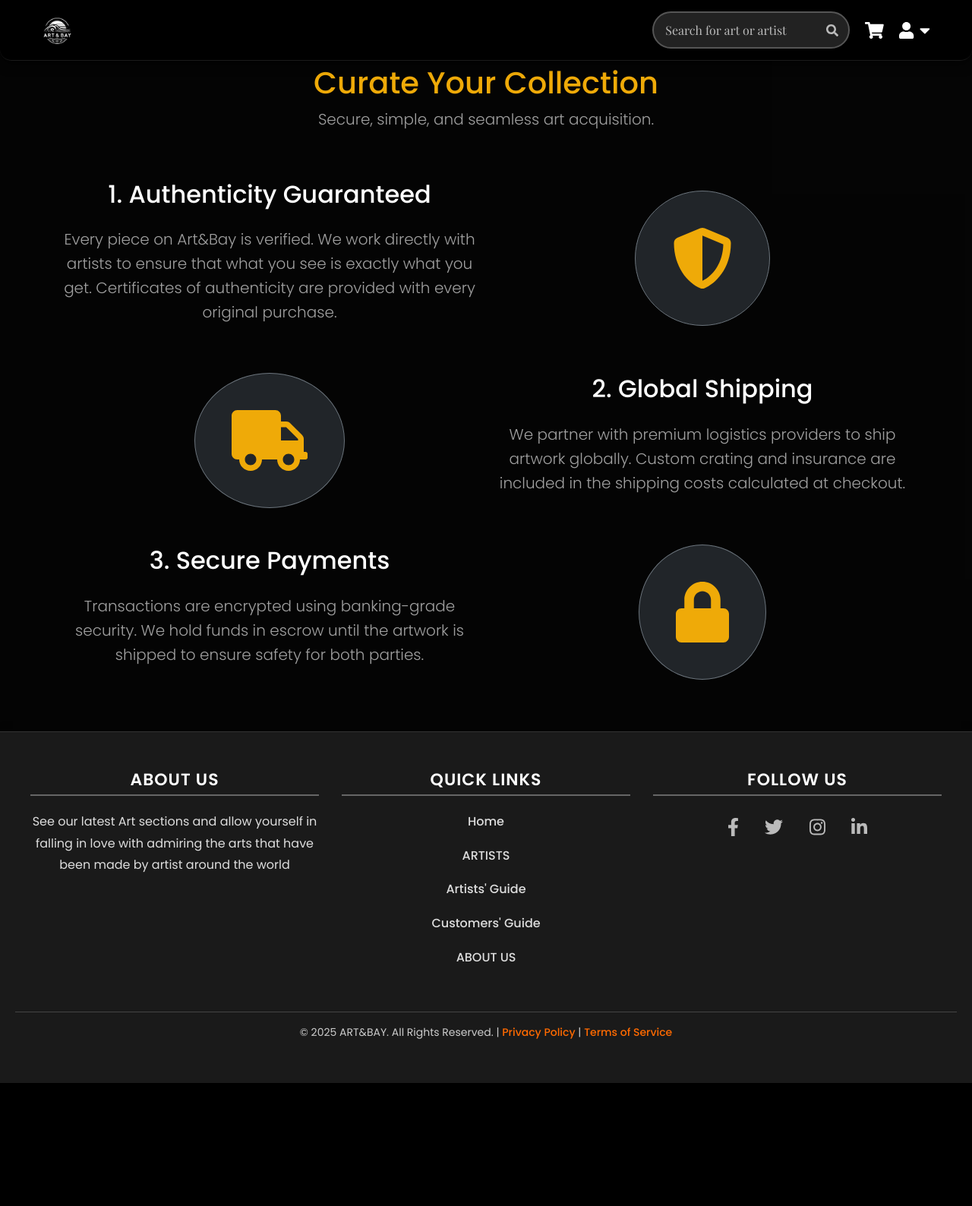
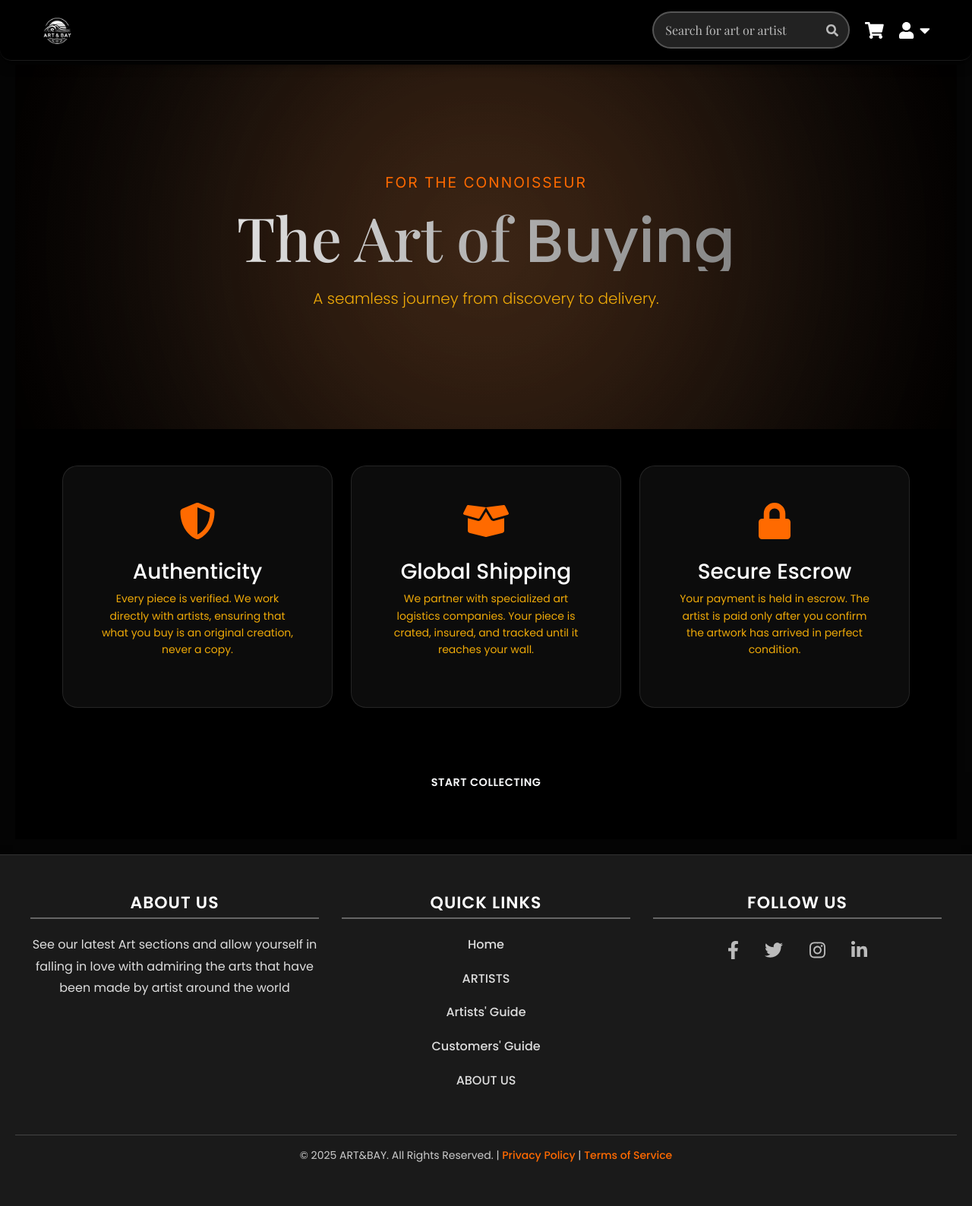
Before and after one commit to yadhu-tj/ART-BAY, a Flask app: page /guide/customers in a window 1280 px wide. Shown: the whole page at 76% size. Before the commit the page ends 1426 px from the top, so only its background shows below. Run offline with Flask 3, Linux system fonts and the light colour scheme; some libraries are stand-ins or nearby versions.

Commit message:
Revamped artist and customer guide pages with updated content and improved layout for better user engagement.

```diff
--- a/templates/info/guide_customers.html
+++ b/templates/info/guide_customers.html
@@ -1,53 +1,46 @@
 {% extends "base.html" %}
-
-{% block title %}Buying Art - ART&BAY{% endblock %}
-
-
+{% block title %}Collecting Guide - ART&BAY{% endblock %}
 
 {% block content %}
-<section class="info-hero text-center">
-    <div class="container">
-        <h1 class="section-title">Curate Your <span class="accent-text">Collection</span></h1>
-        <p class="lead text-muted">Secure, simple, and seamless art acquisition.</p>
+<section class="premium-hero text-center">
+    <div class="hero-glow"></div>
+    <div class="container position-relative reveal">
+        <p class="hero-subtitle">For the Connoisseur</p>
+        <h1 class="hero-title">The Art of <span style="color: var(--accent);">Buying</span></h1>
+        <p class="lead text-gray mx-auto" style="max-width: 600px;">
+            A seamless journey from discovery to delivery.
+        </p>
     </div>
 </section>
 
-<section class="py-5">
+<section class="py-5 bg-black">
     <div class="container">
-        <div class="row align-items-center mb-5">
-            <div class="col-lg-6 order-lg-2">
-                <div class="p-5 border border-secondary rounded-circle d-inline-block bg-dark">
-                    <i class="fas fa-shield-alt fa-5x accent-text"></i>
+        <div class="row g-4">
+            <div class="col-md-4 reveal">
+                <div class="glass-card h-100 text-center">
+                    <i class="fas fa-shield-alt fa-3x mb-4" style="color: var(--accent);"></i>
+                    <h3 class="text-white">Authenticity</h3>
+                    <p class="text-gray">Every piece is verified. We work directly with artists, ensuring that what you buy is an original creation, never a copy.</p>
                 </div>
             </div>
-            <div class="col-lg-6 order-lg-1">
-                <h2 class="text-white mb-4">1. Authenticity Guaranteed</h2>
-                <p class="text-muted lead">Every piece on Art&Bay is verified. We work directly with artists to ensure that what you see is exactly what you get. Certificates of authenticity are provided with every original purchase.</p>
+            <div class="col-md-4 reveal">
+                <div class="glass-card h-100 text-center">
+                    <i class="fas fa-box-open fa-3x mb-4" style="color: var(--accent);"></i>
+                    <h3 class="text-white">Global Shipping</h3>
+                    <p class="text-gray">We partner with specialized art logistics companies. Your piece is crated, insured, and tracked until it reaches your wall.</p>
+                </div>
+            </div>
+            <div class="col-md-4 reveal">
+                <div class="glass-card h-100 text-center">
+                    <i class="fas fa-lock fa-3x mb-4" style="color: var(--accent);"></i>
+                    <h3 class="text-white">Secure Escrow</h3>
+                    <p class="text-gray">Your payment is held in escrow. The artist is paid only after you confirm the artwork has arrived in perfect condition.</p>
+                </div>
             </div>
         </div>
 
-        <div class="row align-items-center mb-5">
-            <div class="col-lg-6">
-                <div class="p-5 border border-secondary rounded-circle d-inline-block bg-dark">
-                    <i class="fas fa-truck fa-5x accent-text"></i>
-                </div>
-            </div>
-            <div class="col-lg-6">
-                <h2 class="text-white mb-4">2. Global Shipping</h2>
-                <p class="text-muted lead">We partner with premium logistics providers to ship artwork globally. Custom crating and insurance are included in the shipping costs calculated at checkout.</p>
-            </div>
-        </div>
-
-        <div class="row align-items-center">
-            <div class="col-lg-6 order-lg-2">
-                <div class="p-5 border border-secondary rounded-circle d-inline-block bg-dark">
-                    <i class="fas fa-lock fa-5x accent-text"></i>
-                </div>
-            </div>
-            <div class="col-lg-6 order-lg-1">
-                <h2 class="text-white mb-4">3. Secure Payments</h2>
-                <p class="text-muted lead">Transactions are encrypted using banking-grade security. We hold funds in escrow until the artwork is shipped to ensure safety for both parties.</p>
-            </div>
+        <div class="text-center mt-5 pt-4 reveal">
+             <a href="{{ url_for('gallery') }}" class="btn btn-outline-light px-5 py-3 rounded-0">Start Collecting</a>
         </div>
     </div>
 </section>
```
Also changed, not shown: templates/info/guide_artists.html (+29 -45 lines).
